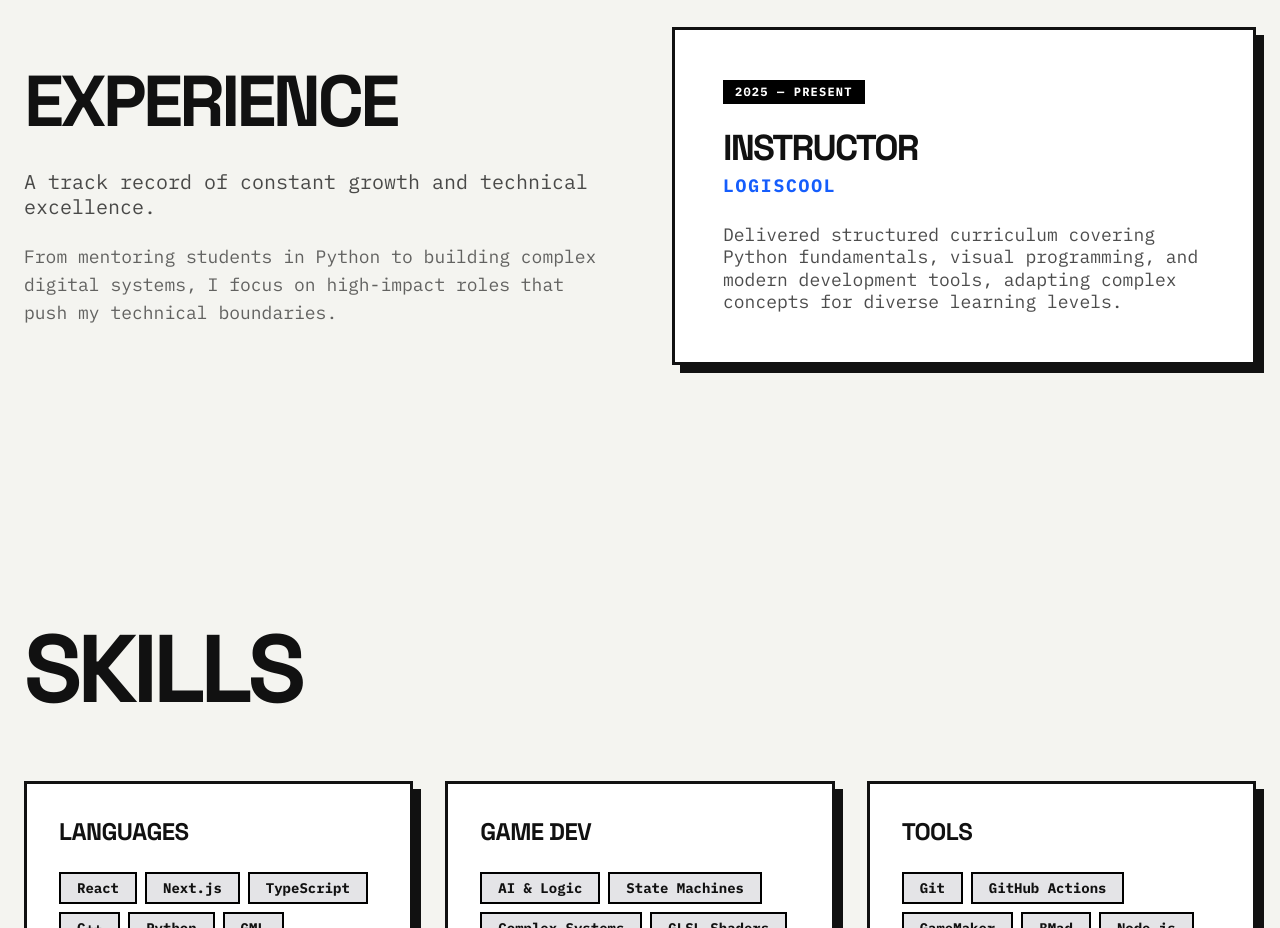
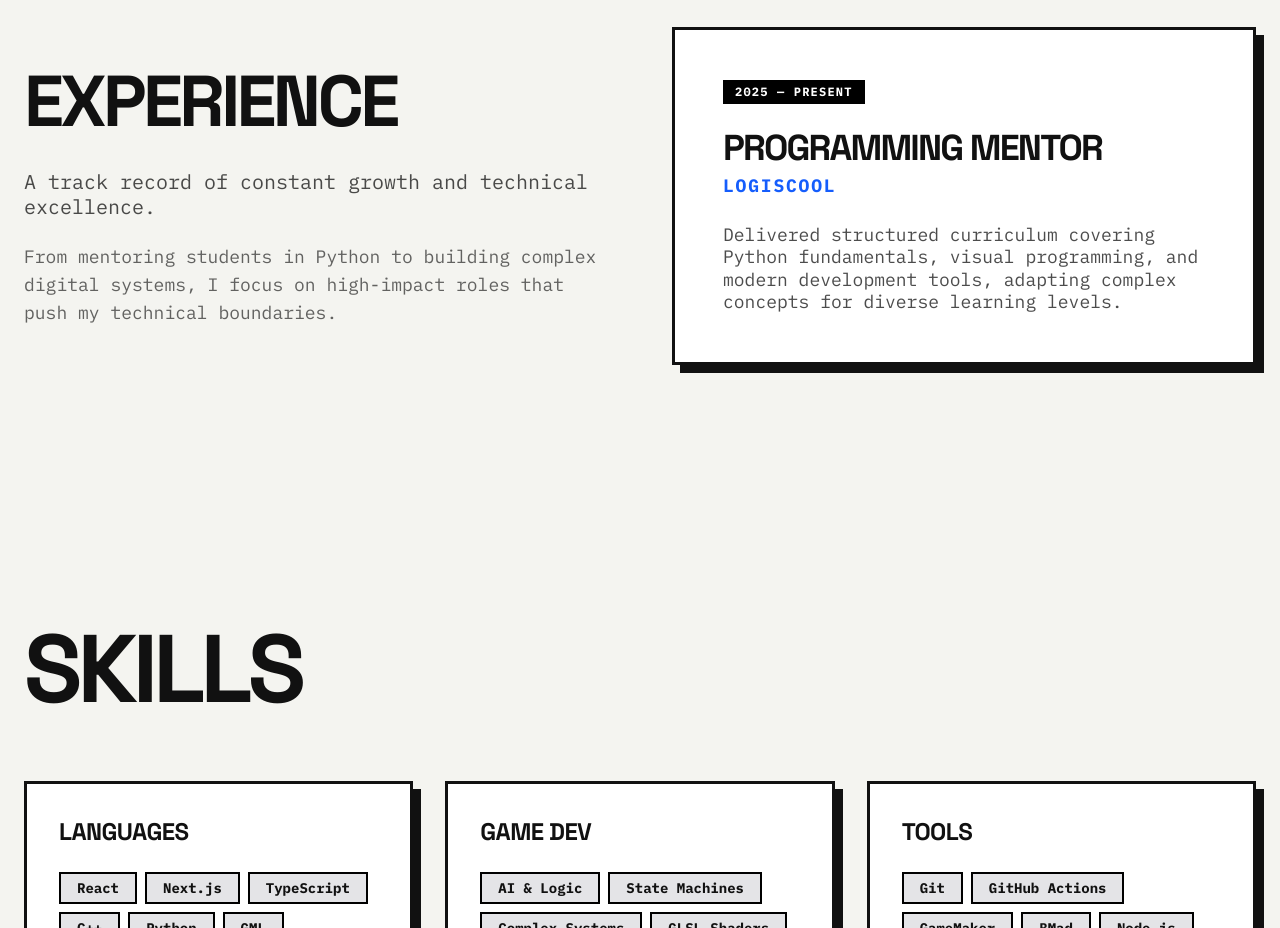
Before and after one commit to hexa325/portfolio-website, a Next.js app: page / in a window 1280 px wide. Shown: the part 1660-2588 px from the top of the page. Built offline with nearby package versions, Linux system fonts and the light colour scheme; no server answers.

Commit message:
feat: upgrade experience title to Programming Mentor

```diff
--- a/src/components/Experience.tsx
+++ b/src/components/Experience.tsx
@@ -22,7 +22,7 @@ export default function Experience() {
             </span>
             <div className="flex flex-col mb-6">
               <h3 className="text-3xl md:text-4xl font-bold tracking-tighter uppercase mb-1">
-                Instructor
+                Programming Mentor
               </h3>
               <span className="text-blue-600 font-bold text-lg tracking-widest uppercase">Logiscool</span>
             </div>
```
